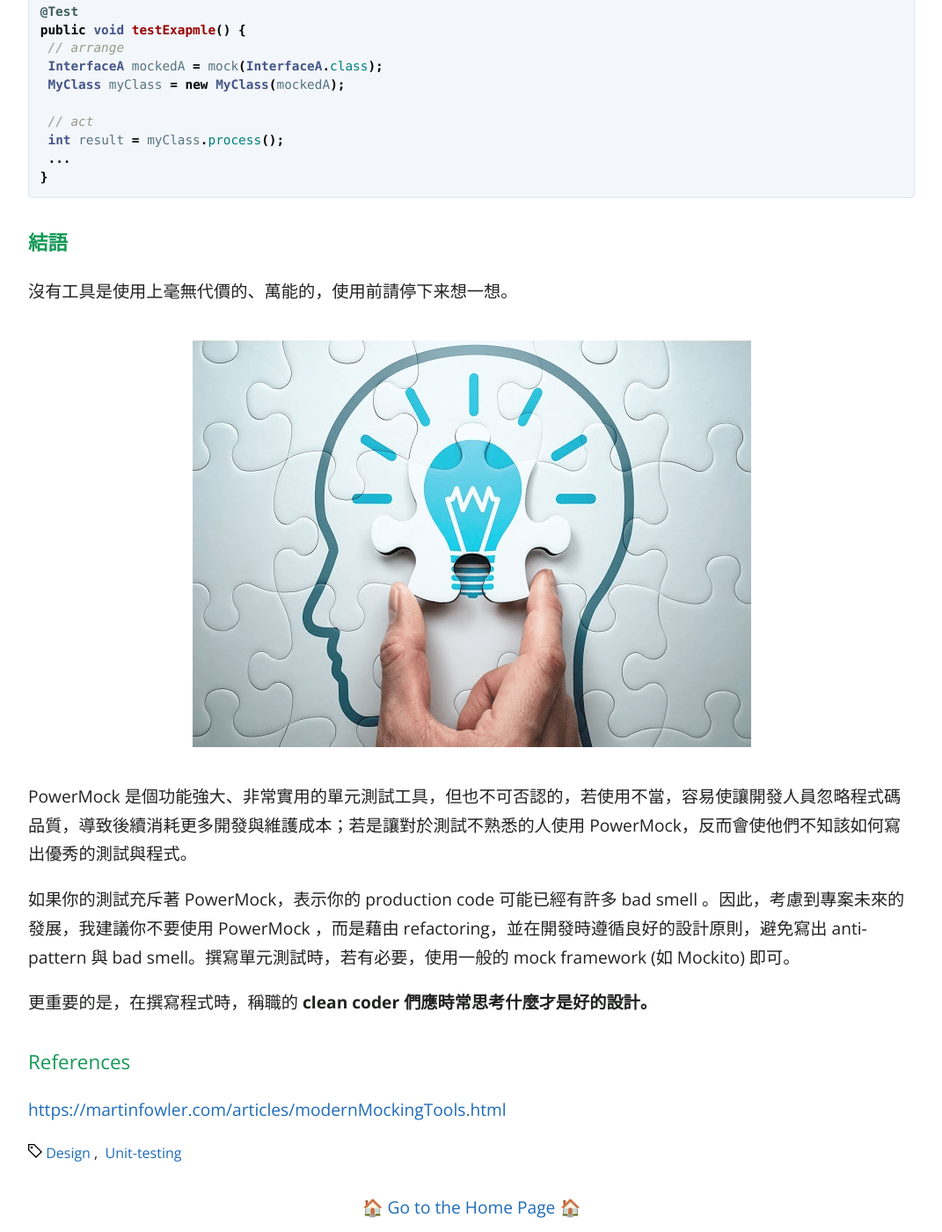
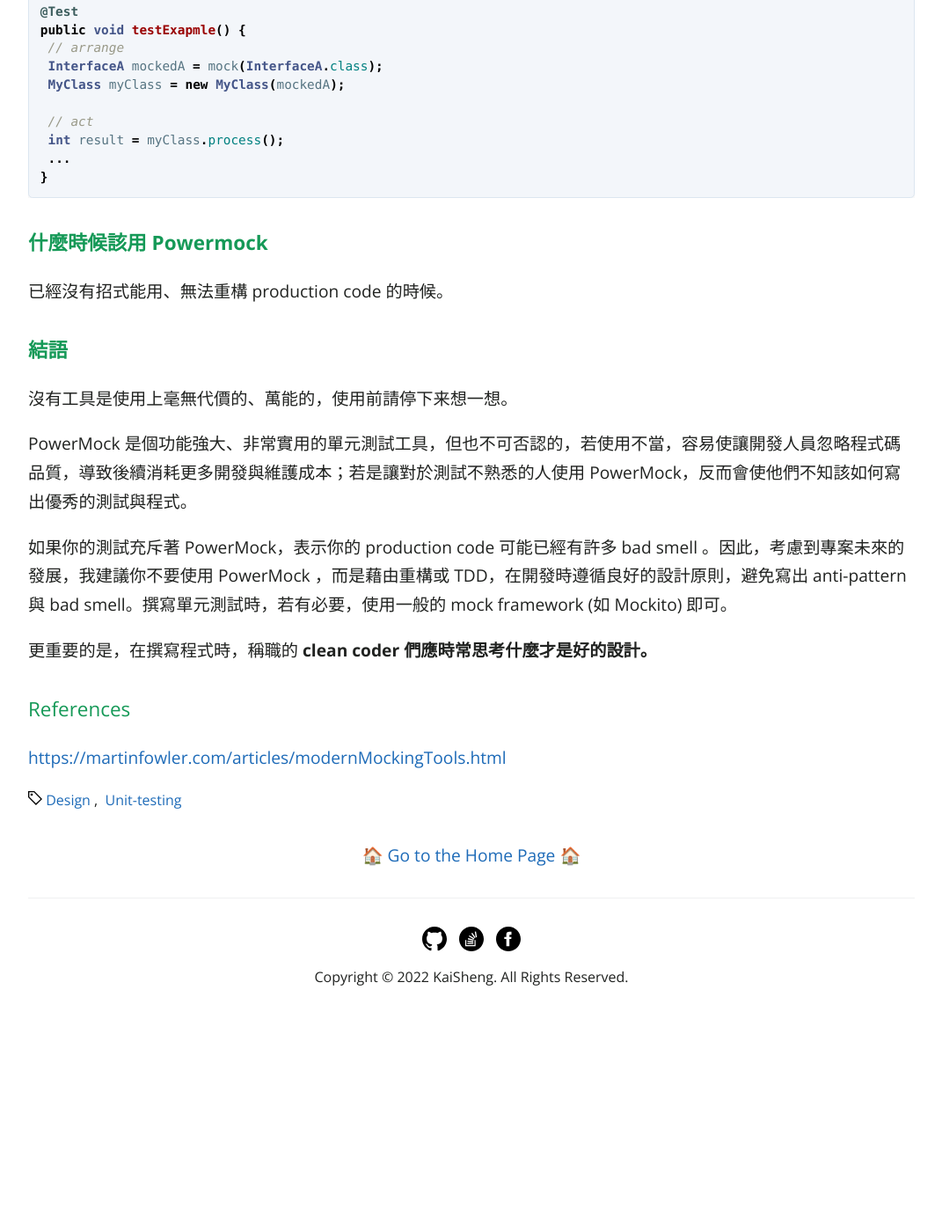
Before and after one commit to KaiSheng714/KaiSheng714.github.io, a Jekyll site: the page built from _posts/2022-01-06-why-powermock-is-bad.md, in a window 1280 px wide and 1400 px high, scrolled down 6041 px. Shown: the whole window at 88% size, without its empty margins (104-1175 px from the left). Built offline with Jekyll 4.4.1, drawn with Linux system fonts in a browser that asks for light colours; comment, search, counter and statistics services are not loaded; after the commit the page ends 7222 px from its top, so only the background shows below that.

Commit message:
powermock

````diff
--- a/_posts/2022-01-06-why-powermock-is-bad.md
+++ b/_posts/2022-01-06-why-powermock-is-bad.md
@@ -221,15 +221,16 @@
 }
 ```
 
+### **什麼時候該用 Powermock**
+已經沒有招式能用、無法重構 production code 的時候。
+
 ### **結語**
 
 沒有工具是使用上毫無代價的、萬能的，使用前請停下来想一想。
 
-![powermock](/assets/image/powermock-think.png?style=center)
-
 PowerMock 是個功能強大、非常實用的單元測試工具，但也不可否認的，若使用不當，容易使讓開發人員忽略程式碼品質，導致後續消耗更多開發與維護成本；若是讓對於測試不熟悉的人使用 PowerMock，反而會使他們不知該如何寫出優秀的測試與程式。
 
-如果你的測試充斥著 PowerMock，表示你的 production code 可能已經有許多 bad smell 。因此，考慮到專案未來的發展，我建議你不要使用 PowerMock ，而是藉由 refactoring，並在開發時遵循良好的設計原則，避免寫出 anti-pattern 與 bad smell。撰寫單元測試時，若有必要，使用一般的 mock framework (如 Mockito) 即可。
+如果你的測試充斥著 PowerMock，表示你的 production code 可能已經有許多 bad smell 。因此，考慮到專案未來的發展，我建議你不要使用 PowerMock ，而是藉由重構或 TDD，在開發時遵循良好的設計原則，避免寫出 anti-pattern 與 bad smell。撰寫單元測試時，若有必要，使用一般的 mock framework (如 Mockito) 即可。
 
 更重要的是，在撰寫程式時，稱職的 **clean coder 們應時常思考什麼才是好的設計。**
 
````
